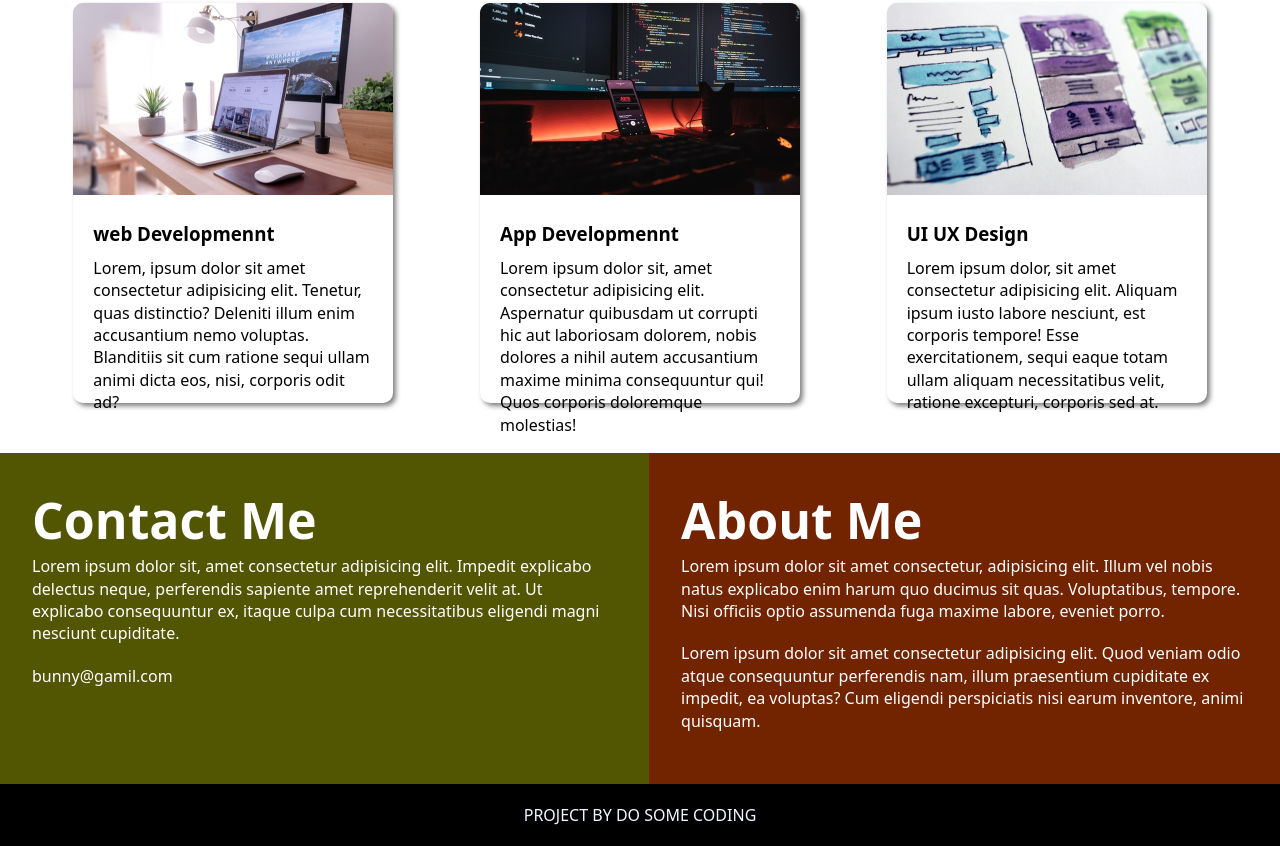
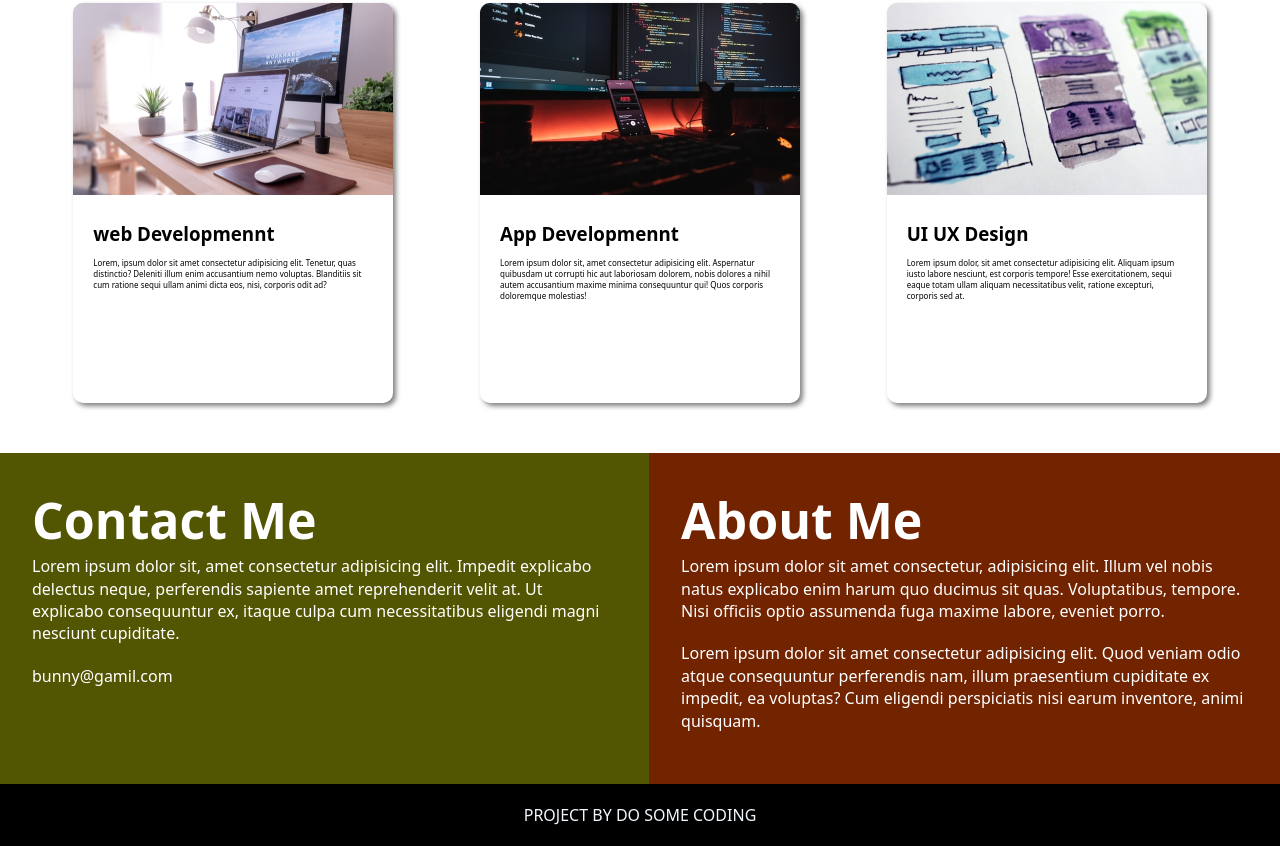
Before and after one commit to mlokeshwarnaidu/Project-5, a plain HTML site: page index.html in a window 1280 px wide. Shown: the part 961-1807 px from the top of the page. Drawn offline with Linux system fonts and the light colour scheme.

Commit message:
Update style.css

```diff
--- a/style.css
+++ b/style.css
@@ -92,6 +92,11 @@ font-family: system-ui, -apple-system, BlinkMacSystemFont, 'Segoe UI', Roboto, O
 .card_container{
   padding: 20px;
 }
+.card_container p{
+font-size:8px;
+  padding-bottom:8px;
+}
+
 
 .card_container h3{
   margin-bottom: 10px;
```
